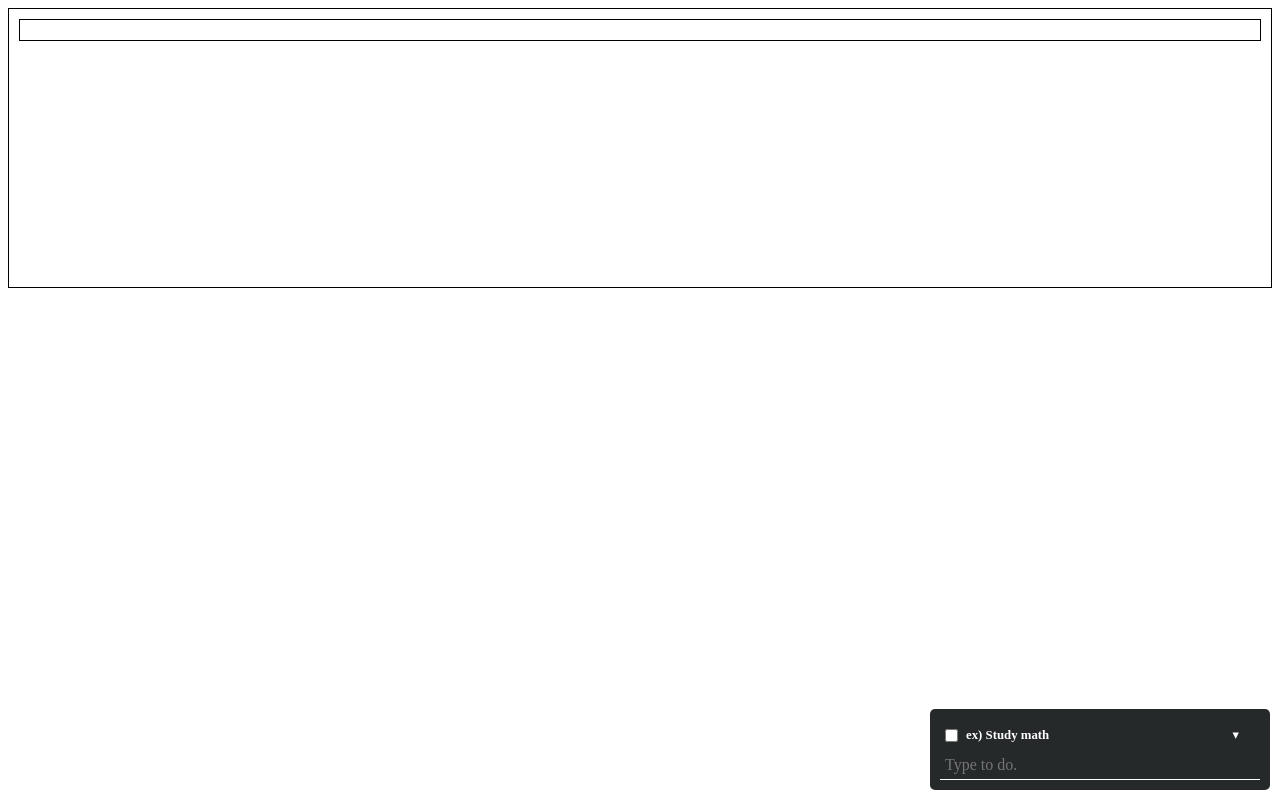
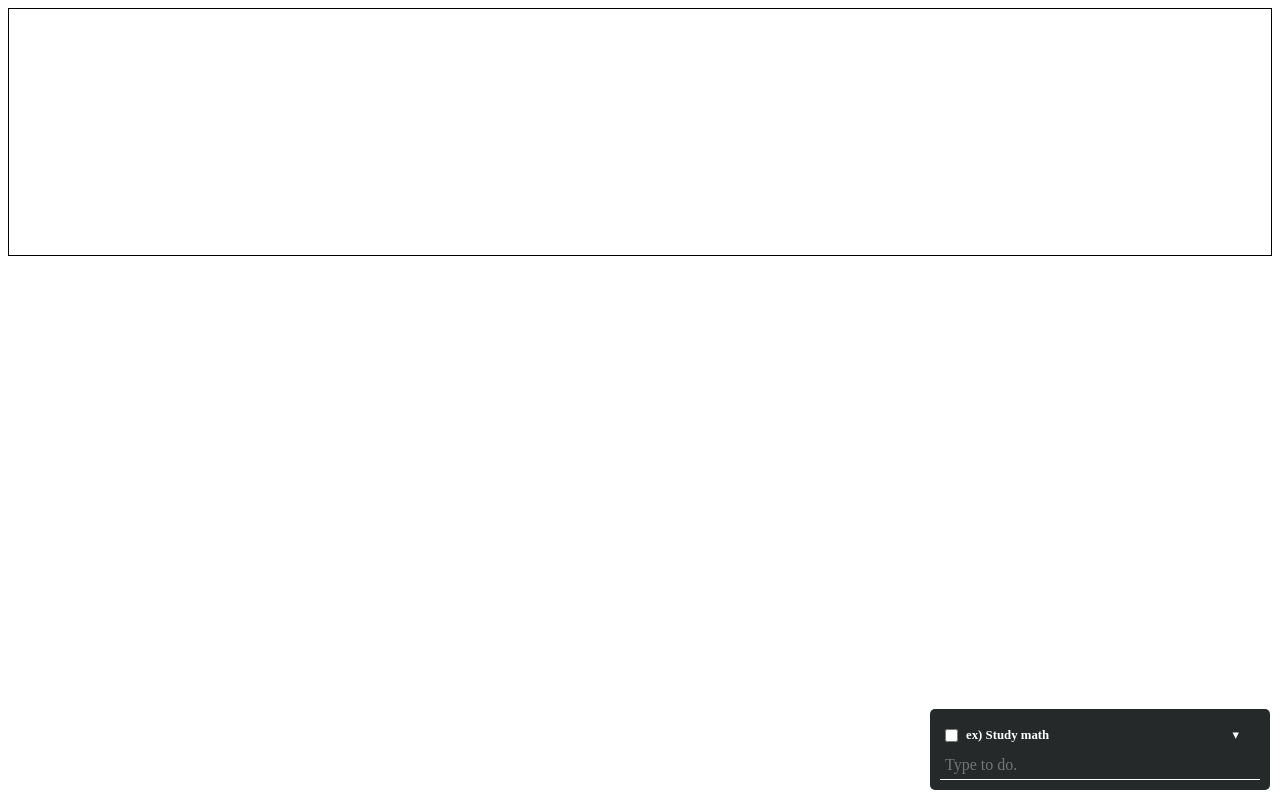
Before and after one commit to GangbacOl/momentum-clone-coding, a React (Create React App) app: page / in a window 1280 px wide. Built offline with nearby package versions, Linux system fonts and the light colour scheme; no server answers; the HTML template or start-up script is replaced by a standard one.

Commit message:
Update: Header 컴포넌트 업데이트.

```diff
--- a/src/components/Header.js
+++ b/src/components/Header.js
@@ -1,28 +1,44 @@
-import React, { useState, useEffect, useContext } from 'react';
+import React, { useState, useEffect } from 'react';
 import styled from 'styled-components';
 import axios from 'axios';
-import TodoContext from '../contexts/TodoContext';
 import { API_KEY } from '../config/config';
 
 const HeaderWrapper = styled.div`
-    border: 1px solid black;
-    padding: 10px;
-    margin: 10px;
-    font-weight: 100;
-    font-size: 2rem;
+    position: absolute;
+    top: 0;
+    right: 0;
+    margin-right: 15px;
+    text-align: right;
+    font-size: 1.5rem;
+    color: white;
+`;
+
+const WeatherContentWrapper = styled.div`
+    display: flex;
+    align-items: center;
+    justify-content: flex-end;
+    color: white;
+`;
+
+const WeatherWrapper = styled.div`
+    display: flex;
+    flex-direction: column;
+`;
+
+const SpanWrapper = styled.p`
+    font-size: 0.9rem;
+    margin: 0 5px 0 0;
 `;
 
 const Header = () => {
     const [isLoaded, setIsLoaded] = useState(false);
     const [apiData, setApiData] = useState({});
-    const { actions } = useContext(TodoContext);
 
     useEffect(() => {
         navigator.geolocation.getCurrentPosition(async (position) => {
             const { data } = await axios.get(
                 `http://api.openweathermap.org/data/2.5/weather?lat=${position.coords.latitude}&lon=${position.coords.longitude}&units=metric&appid=${API_KEY}`
             );
-            console.log(data);
             setApiData(data);
             setIsLoaded(true);
         });
@@ -30,10 +46,18 @@ const Header = () => {
     return (
         <HeaderWrapper>
             {isLoaded ? (
-                <div className="weather">
-                    <img src={`http://openweathermap.org/img/wn/${apiData.weather[0].icon}.png`} alt="" />
-                    <span>{apiData.main.temp}도</span>
-                </div>
+                <WeatherWrapper>
+                    <WeatherContentWrapper>
+                        <img
+                            src={`http://openweathermap.org/img/wn/${apiData.weather[0].icon}.png`}
+                            alt=""
+                            stlye={{ width: 30 }}
+                        />
+                        <span>{parseInt(apiData.main.temp)}°</span>
+                    </WeatherContentWrapper>
+                    <SpanWrapper>{apiData.name}</SpanWrapper>
+                    {/* {apiData.weather[0].main} */}
+                </WeatherWrapper>
             ) : null}
         </HeaderWrapper>
     );
```
